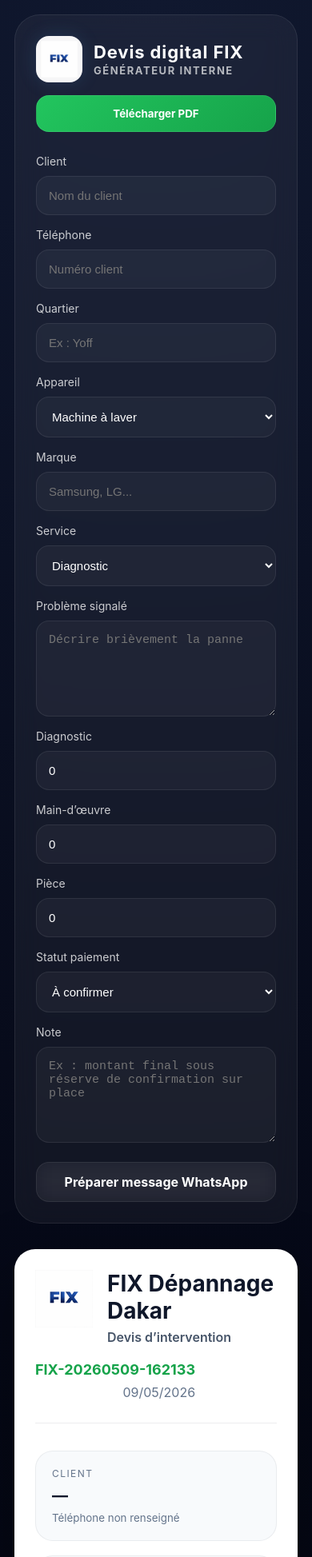
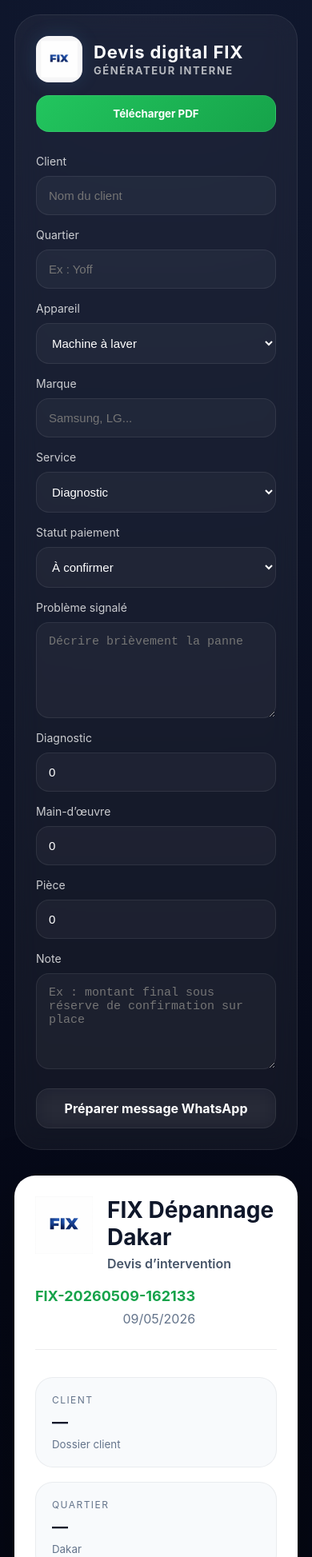
Before and after one commit to Djibsonx7/fix-dakar, a Next.js app: page /devis in a window 390 px wide. Shown: the top 1947 px of the page at 80% size. Built offline with nearby package versions, Linux system fonts and the light colour scheme.

Commit message:
Remove phone field from quote

```diff
--- a/app/devis/page.tsx
+++ b/app/devis/page.tsx
@@ -21,7 +21,6 @@ function today() {
 
 export default function QuotePage() {
   const [client, setClient] = useState('');
-  const [clientPhone, setClientPhone] = useState('');
   const [area, setArea] = useState('');
   const [appliance, setAppliance] = useState('Machine à laver');
   const [brand, setBrand] = useState('');
@@ -60,16 +59,15 @@ export default function QuotePage() {
 
         <div className="quote-form-grid">
           <label>Client<input value={client} onChange={(e) => setClient(e.target.value)} placeholder="Nom du client" /></label>
-          <label>Téléphone<input value={clientPhone} onChange={(e) => setClientPhone(e.target.value)} placeholder="Numéro client" /></label>
           <label>Quartier<input value={area} onChange={(e) => setArea(e.target.value)} placeholder="Ex : Yoff" /></label>
           <label>Appareil<select value={appliance} onChange={(e) => setAppliance(e.target.value)}>{appliances.map((item) => <option key={item}>{item}</option>)}</select></label>
           <label>Marque<input value={brand} onChange={(e) => setBrand(e.target.value)} placeholder="Samsung, LG..." /></label>
           <label>Service<select value={service} onChange={(e) => setService(e.target.value)}>{services.map((item) => <option key={item}>{item}</option>)}</select></label>
+          <label>Statut paiement<select value={status} onChange={(e) => setStatus(e.target.value)}>{paymentStatus.map((item) => <option key={item}>{item}</option>)}</select></label>
           <label className="wide-field">Problème signalé<textarea value={problem} onChange={(e) => setProblem(e.target.value)} placeholder="Décrire brièvement la panne" /></label>
           <label>Diagnostic<input type="number" value={diagnostic} onChange={(e) => setDiagnostic(e.target.value)} /></label>
           <label>Main-d’œuvre<input type="number" value={labor} onChange={(e) => setLabor(e.target.value)} /></label>
           <label>Pièce<input type="number" value={parts} onChange={(e) => setParts(e.target.value)} /></label>
-          <label>Statut paiement<select value={status} onChange={(e) => setStatus(e.target.value)}>{paymentStatus.map((item) => <option key={item}>{item}</option>)}</select></label>
           <label className="wide-field">Note<textarea value={notes} onChange={(e) => setNotes(e.target.value)} placeholder="Ex : montant final sous réserve de confirmation sur place" /></label>
         </div>
 
@@ -88,7 +86,7 @@ export default function QuotePage() {
         </header>
 
         <div className="quote-info-grid">
-          <article><span>Client</span><b>{client || '—'}</b><small>{clientPhone || 'Téléphone non renseigné'}</small></article>
+          <article><span>Client</span><b>{client || '—'}</b><small>Dossier client</small></article>
           <article><span>Quartier</span><b>{area || '—'}</b><small>Dakar</small></article>
           <article><span>Appareil</span><b>{appliance}</b><small>{brand || 'Marque à confirmer'}</small></article>
           <article><span>Service</span><b>{service}</b><small>{status}</small></article>
```
